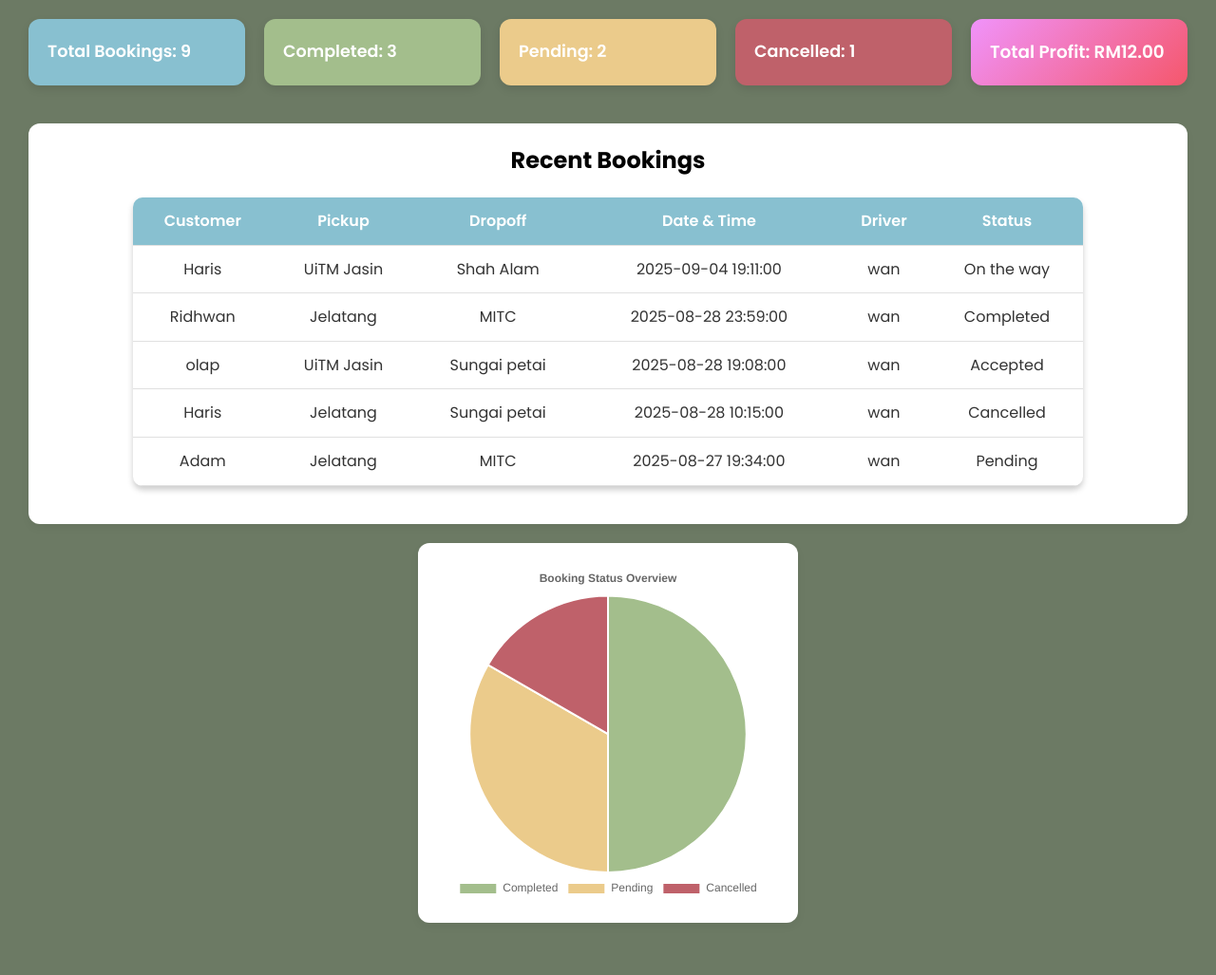
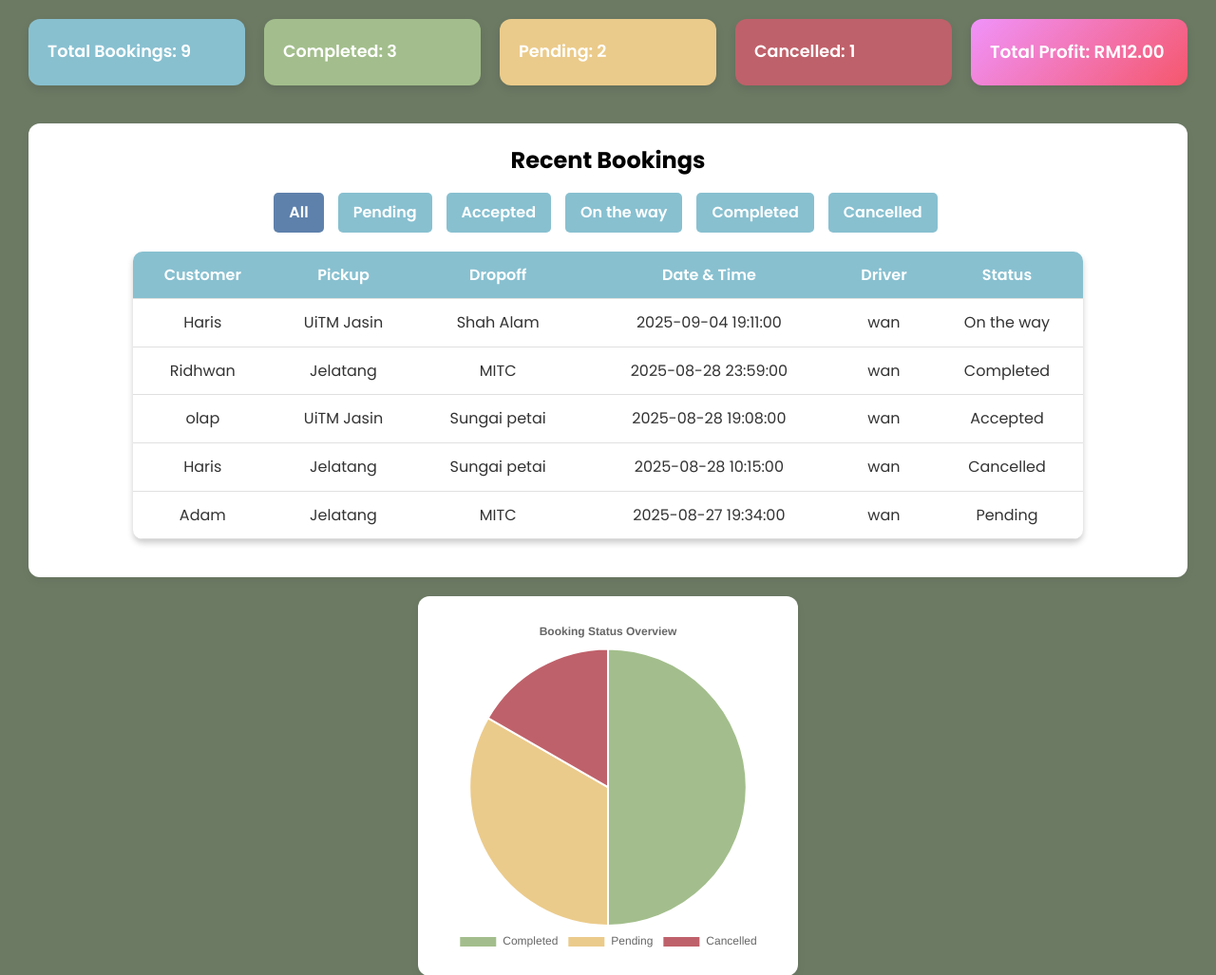
Before and after one commit to RidhwanHazian/GrabStudent, a Flask app: page /admin in a window 1280 px wide. Shown: the part 107-1134 px from the top of the page at 95% size. Before the commit the page ends 1079 px from the top, so only its background shows below. Run offline with Flask 3, Linux system fonts and the light colour scheme; a user stored in the database is signed in; data comes from the database, SQL or seed files in the repository.

Commit message:
Better no result message.

```diff
--- a/app.py
+++ b/app.py
@@ -258,7 +258,6 @@ def take_booking(booking_id):
     flash("✅ You have taken this booking!")
     return redirect(url_for('driver_dashboard'))
 
-
 # ----------------- SELECTED BOOKING PAGE -----------------
 @app.route('/driver/bookings')
 def driver_bookings():
@@ -279,11 +278,15 @@ def driver_bookings():
             "SELECT * FROM booking WHERE driver_id=%s ORDER BY datetime ASC",
             (session['user_id'],)
         )
-    bookings = cursor.fetchall()
+
+    bookings = cursor.fetchall() or []  # ensure it's a list
     cursor.close()
 
-    return render_template('driver_bookings.html', selected=bookings, status_filter=status_filter)
-
+    return render_template(
+        'driver_bookings.html',
+        selected=bookings,
+        status_filter=status_filter
+    )
 
 
 # ----------------- UPDATE BOOKING STATUS -----------------
@@ -385,44 +388,45 @@ Thank you for using Grab Student.
     flash(f"✅ Booking status updated to {new_status}.")
     return redirect(url_for('driver_bookings'))
 
-# ----------------- ADMIN DASHBOARD -----------------
-
 @app.route('/admin')
 def admin_dashboard():
     if 'user_id' not in session or not session.get('is_admin'):
         flash("⚠️ Admin access required.")
         return redirect(url_for('login'))
 
+    status_filter = request.args.get('status')  # Get status from query parameter
+
     cursor = db.cursor(dictionary=True)
 
-    # Total bookings
+    # Overview counts
     cursor.execute("SELECT COUNT(*) as total FROM booking")
     total_bookings = cursor.fetchone()['total']
 
-    # Completed bookings
     cursor.execute("SELECT COUNT(*) as completed FROM booking WHERE status='Completed'")
     completed_bookings = cursor.fetchone()['completed']
 
-    # Pending bookings
     cursor.execute("SELECT COUNT(*) as pending FROM booking WHERE status='Pending'")
     pending_bookings = cursor.fetchone()['pending']
 
-    # Cancelled bookings
     cursor.execute("SELECT COUNT(*) as cancelled FROM booking WHERE status='Cancelled'")
     cancelled_bookings = cursor.fetchone()['cancelled']
 
-    # Total profit (sum of total_amount from completed bookings)
     cursor.execute("SELECT SUM(total_amount) as total_profit FROM booking WHERE status='Completed'")
     total_profit = cursor.fetchone()['total_profit'] or 0
 
-    # Recent bookings (last 5)
-    cursor.execute("""
+    # Recent bookings with optional status filter
+    query = """
         SELECT b.id, b.name, b.pickup, b.dropoff, b.datetime, b.status, d.name as driver_name
         FROM booking b
         LEFT JOIN drivers d ON b.driver_id = d.driver_id
-        ORDER BY b.datetime DESC
-        LIMIT 5
-    """)
+    """
+    params = []
+    if status_filter:
+        query += " WHERE b.status=%s"
+        params.append(status_filter)
+    query += " ORDER BY b.datetime DESC LIMIT 5"
+
+    cursor.execute(query, tuple(params))
     recent_bookings = cursor.fetchall()
 
     cursor.close()
@@ -434,8 +438,10 @@ def admin_dashboard():
         pending_bookings=pending_bookings,
         cancelled_bookings=cancelled_bookings,
         total_profit=total_profit,
-        recent_bookings=recent_bookings
+        recent_bookings=recent_bookings,
+        status_filter=status_filter  # pass to HTML for active tab
     )
+
 
 # ----------------- ADMIN: Manage Bookings -----------------
 @app.route('/admin/bookings')
--- a/templates/admin.html
+++ b/templates/admin.html
@@ -39,6 +39,15 @@
 
   <section class="recent-bookings">
     <h2>Recent Bookings</h2>
+    <div class="status-tabs">
+      <a href="{{ url_for('admin_dashboard') }}" class="{% if not status_filter %}active{% endif %}">All</a>
+      <a href="{{ url_for('admin_dashboard', status='Pending') }}" class="{% if status_filter=='Pending' %}active{% endif %}">Pending</a>
+      <a href="{{ url_for('admin_dashboard', status='Accepted') }}" class="{% if status_filter=='Accepted' %}active{% endif %}">Accepted</a>
+      <a href="{{ url_for('admin_dashboard', status='On the way') }}" class="{% if status_filter=='On the way' %}active{% endif %}">On the way</a>
+      <a href="{{ url_for('admin_dashboard', status='Completed') }}" class="{% if status_filter=='Completed' %}active{% endif %}">Completed</a>
+      <a href="{{ url_for('admin_dashboard', status='Cancelled') }}" class="{% if status_filter=='Cancelled' %}active{% endif %}">Cancelled</a>
+    </div>
+    {% if recent_bookings %}
     <table>
       <thead>
         <tr>
@@ -63,6 +72,9 @@
         {% endfor %}
       </tbody>
     </table>
+    {% else %}
+      <p style="text-align:center; color:black" >No bookings found for this status.</p>
+    {% endif %}
   </section>
 
     <!-- Analytics Chart -->
--- a/templates/admin_feedbacks.html
+++ b/templates/admin_feedbacks.html
@@ -29,7 +29,7 @@
   </header>
 
   <!-- Feedback Table -->
-  <section class="feedback-management">
+  <section class="recent-bookings">
     <h2 style="text-align: center;">Customer Feedbacks</h2>
     <table>
       <thead>
--- a/templates/driver_bookings.html
+++ b/templates/driver_bookings.html
@@ -42,6 +42,7 @@
       <a href="{{ url_for('driver_bookings', status='Completed') }}" class="{% if status_filter=='Completed' %}active{% endif %}">Completed</a>
     </div>
 
+    {% if selected %}
     <table>
       <thead>
         <tr>
@@ -77,6 +78,9 @@
         {% endfor %}
       </tbody>
     </table>
+    {% else %}
+      <p>No bookings found for this status.</p>
+    {% endif %}
   </section>
 </body>
 </html>
```
